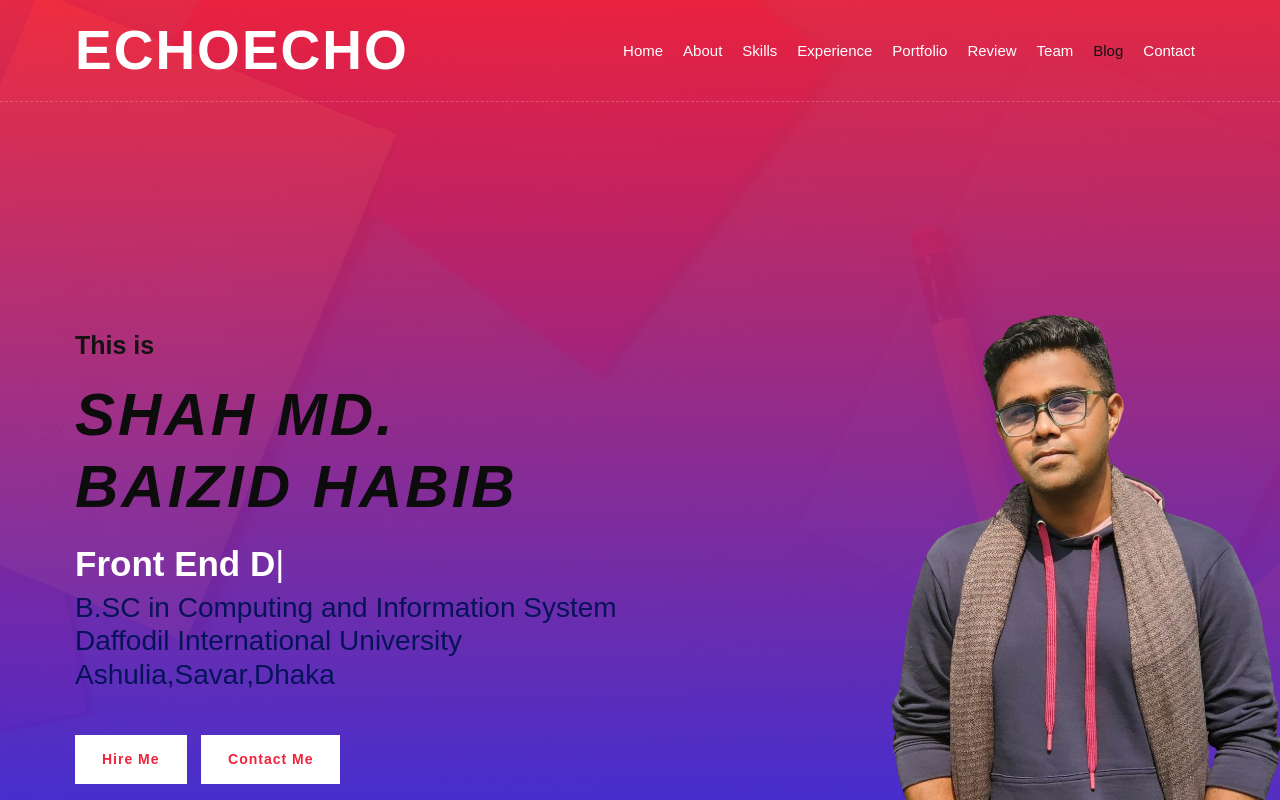
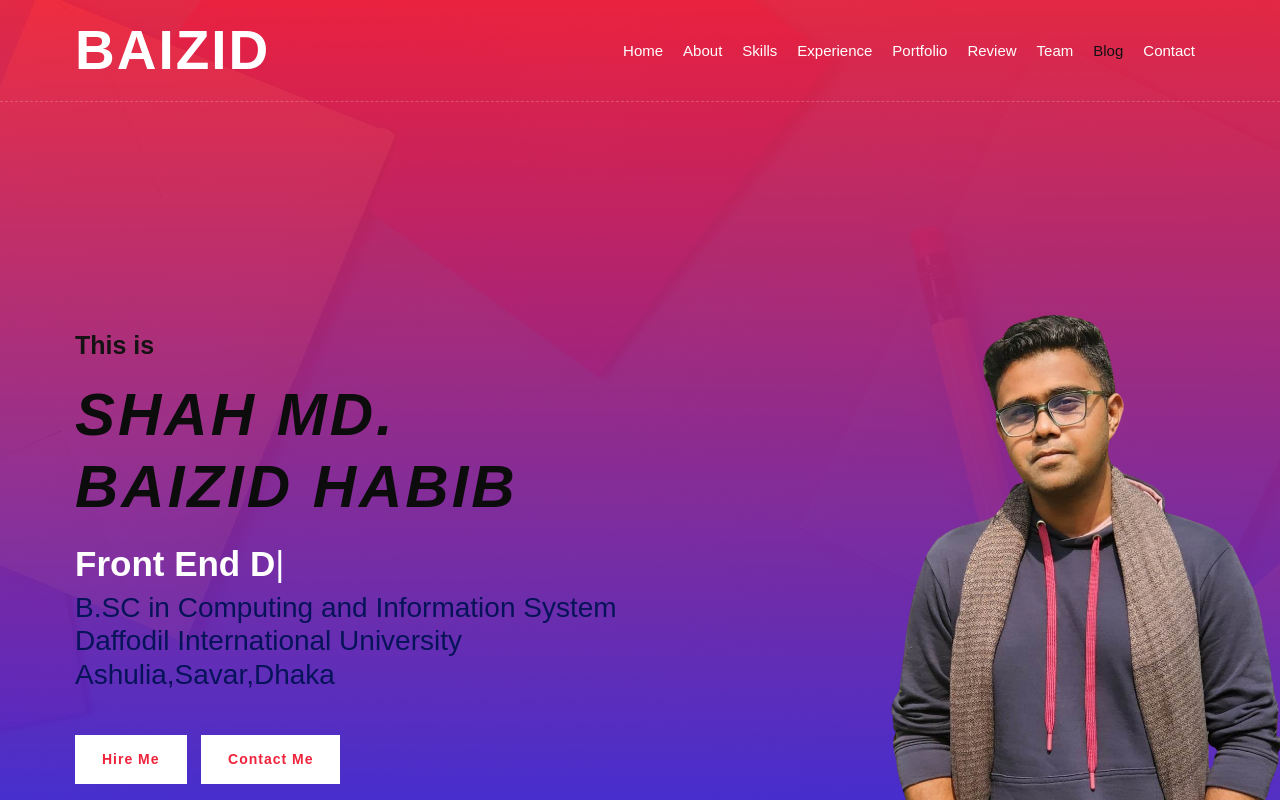
Before and after one commit to baizid-habib/ECHO-portfolio, a plain HTML site: page index.html in a window 1280 px wide. Shown: the top 800 px of the page. Drawn offline with nearby package versions, Linux system fonts and the light colour scheme.

Commit message:
navbar brand changed

```diff
--- a/index.html
+++ b/index.html
@@ -28,7 +28,7 @@
         <!-- Nav Bar Start -->
         <div class="navbar navbar-expand-lg bg-light navbar-light">
             <div class="container-fluid">
-                <a href="index.html" class="navbar-brand">ECHOECHO</a>
+                <a href="index.html" class="navbar-brand">BAIZID</a>
                 <button type="button" class="navbar-toggler" data-toggle="collapse" data-target="#navbarCollapse">
                     <span class="navbar-toggler-icon"></span>
                 </button>
```
